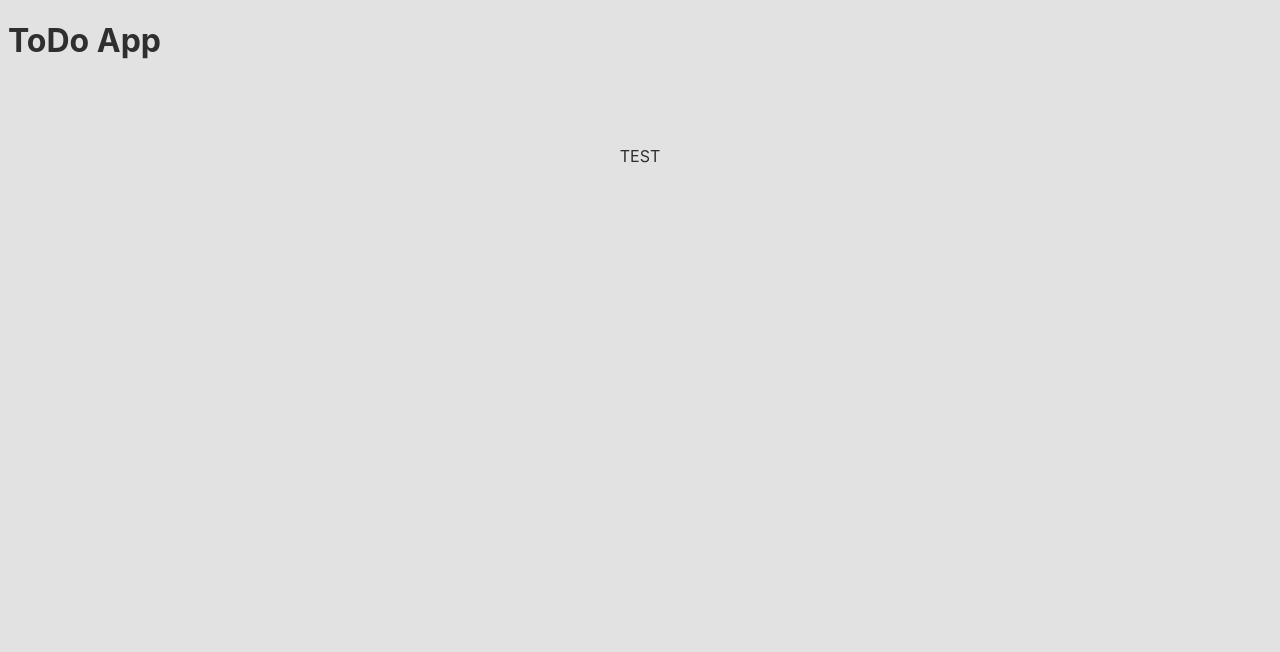
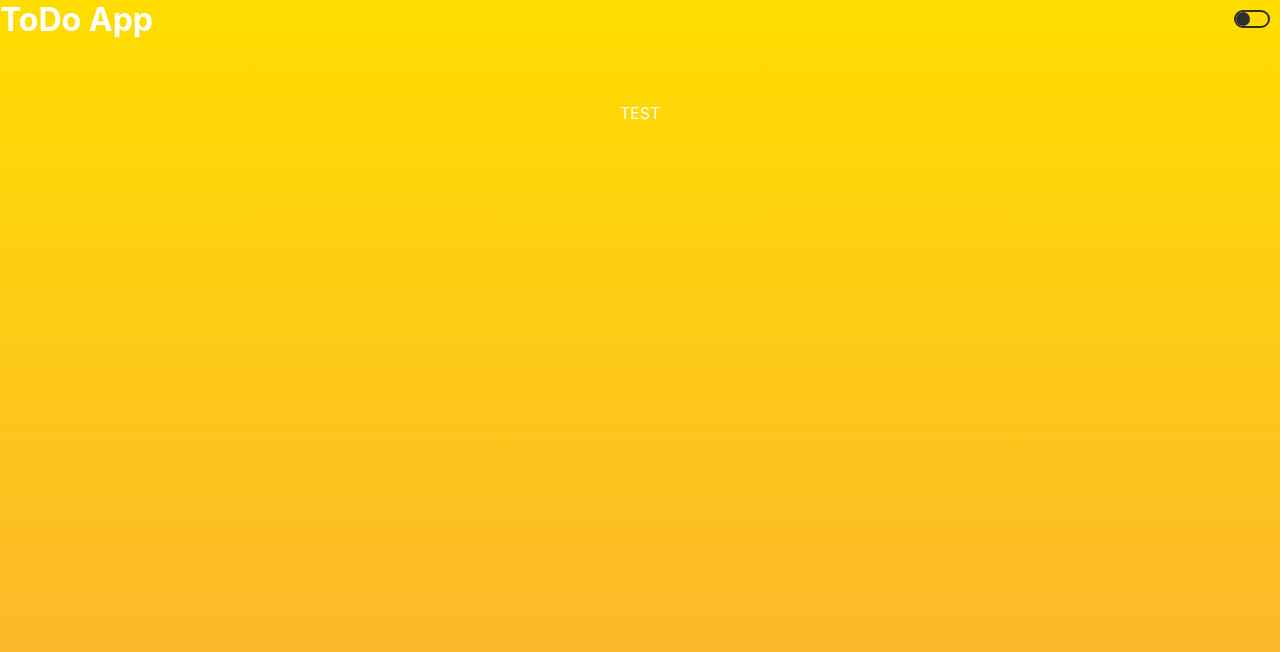
Before and after one commit to jib-hub/todo-app, a React (Create React App) app: page / in a window 1280 px wide. Shown: the top 652 px of the page. Built offline with nearby package versions, Linux system fonts and the light colour scheme.

Commit message:
set up and themeswitcher

```diff
--- a/src/App.js
+++ b/src/App.js
@@ -6,6 +6,7 @@ import history from './services/history';
 import {ThemeProvider} from 'styled-components';
 import LightTheme from './theme/light';
 import DarkTheme from './theme/dark';
+import ThemeSwitcher from './components/common/ThemeSwitcher';
 
 import styled from 'styled-components';
 import { GlobalStyle } from './GlobalStyle';
@@ -19,10 +20,18 @@ class App extends React.Component  {
   state = {
     theme: LightTheme
   };
+  handleToggleTheme = () => {
+    this.setState({
+      theme: this.state.theme.id === 'light' ? DarkTheme : LightTheme
+    });
+  };
   render(){
     return (
       <div className="App">
       <ThemeProvider theme={this.state.theme}>
+        <ThemeSwitcher onClick={this.handleToggleTheme} >
+        <div></div><div></div>
+        </ThemeSwitcher>
         <h1>ToDo App</h1>
         <Body>
         <Switch history={history} >
--- a/src/GlobalStyle.js
+++ b/src/GlobalStyle.js
@@ -2,17 +2,24 @@ import {createGlobalStyle}  from 'styled-components';
 import { RespondTo } from './breakpoints/RespondTo';
 
 export const GlobalStyle = createGlobalStyle`
-
+  *, html {padding:0; margin:0;}
+  html, body {
+  height: 100%;
+  }
   body {
     transition: all 0.3s linear;
-    background: ${props => props.theme.backgroundColor} !important;
-    margin: 10;
+    background: ${props => props.theme.backgroundColor};
+    background: -moz-linear-gradient(top,  ${props => props.theme.backgroundColorGradientStart} 0%, ${(props) => props.theme.backgroundColorGradientMiddle ? ` ${props.theme.backgroundColorGradientMiddle} 50%,` : ""} ${props => props.theme.backgroundColorGradientEnd} 100%);
+    background: -webkit-linear-gradient(top,  ${props => props.theme.backgroundColorGradientStart} 0%, ${(props) => props.theme.backgroundColorGradientMiddle ? ` ${props.theme.backgroundColorGradientMiddle} 50%,` : ""} ${props => props.theme.backgroundColorGradientEnd} 100%);
+    background: linear-gradient(to bottom,  ${props => props.theme.backgroundColorGradientStart} 0%, ${(props) => props.theme.backgroundColorGradientMiddle ? ` ${props.theme.backgroundColorGradientMiddle} 50%,` : ""} ${props => props.theme.backgroundColorGradientEnd} 100%);
+    filter: progid:DXImageTransform.Microsoft.gradient( startColorstr='${props => props.theme.backgroundColorGradientStart}', endColorstr='${props => props.theme.backgroundColorGradientEnd}',GradientType=0 );
+    margin: 0;
     font-family: -apple-system, BlinkMacSystemFont, 'Segoe UI', 'Roboto', 'Oxygen',
       'Ubuntu', 'Cantarell', 'Fira Sans', 'Droid Sans', 'Helvetica Neue',
       sans-serif;
     -webkit-font-smoothing: antialiased;
     -moz-osx-font-smoothing: grayscale;
-    color: ${props => props.theme.primaryColor};
+    color: ${props => props.theme.textColor};
   }
 
   code {
--- /dev/null
+++ b/src/components/common/ThemeSwitcher.js
@@ -0,0 +1,40 @@
+import styled from 'styled-components';
+
+const ThemeSwitcher = styled.div`
+  position: absolute;
+  top: 10px;
+  right: 10px;
+  display: flex;
+  justify-content: space-between;
+  background: none;
+  width: 2rem;
+  height: 0.875rem;
+  margin: 0;
+  border-radius: 15px;
+  border: 2px solid ${props => props.theme.primaryColor};
+  padding: 0;
+  overflow: hidden;
+  cursor: pointer;
+  div {
+    width: 0.9rem;
+    height: 0.9rem;
+    border: none;
+    border-radius: 100%;
+    transition: all 0.3s linear;
+    &:first-child {
+      background: ${props => props.theme.primaryColor};
+      transform: ${props => props.theme.light ? 'translateX(0)' : 'translateX(100px)'};
+    }
+    &:nth-child(2) {
+      background: ${props => props.theme.primaryColor};
+      transform: ${props => props.theme.light ? 'translateX(-100px)' : 'translateX(0)'};
+    }
+  }
+  &:hover {
+    border: 2px solid ${props => props.theme.secondaryColor};
+  }
+  &:hover {
+    div {background: ${props => props.theme.secondaryColor};}}
+`;
+
+export default ThemeSwitcher
--- a/src/theme/dark.js
+++ b/src/theme/dark.js
@@ -2,6 +2,10 @@ const DarkTheme = {
   id: 'dark',
   dark: true,
   backgroundColor: '#2f2f2f',
+  backgroundColorGradientStart: '#0f2027',
+  backgroundColorGradientMiddle: '#203a43',
+  backgroundColorGradientEnd: '#2c5364',
+  textColor: '#fff',
   primaryColor: '#e2e2e2',
   secondaryColor: 'yellow',
   ThemeSwitcherGradient: 'linear-gradient(#091236, #1E215D)'
--- a/src/theme/light.js
+++ b/src/theme/light.js
@@ -2,6 +2,9 @@ const LightTheme = {
   id: 'light',
   light: true,
   backgroundColor: '#e2e2e2',
+  backgroundColorGradientStart: '#ffdd00',
+  backgroundColorGradientEnd: '#fbb034',
+  textColor: '#fff',
   primaryColor: '#2f2f2f',
   secondaryColor: 'orange',
   ThemeSwitcherGradient: 'linear-gradient(#39598A, #79D7ED)'
```
